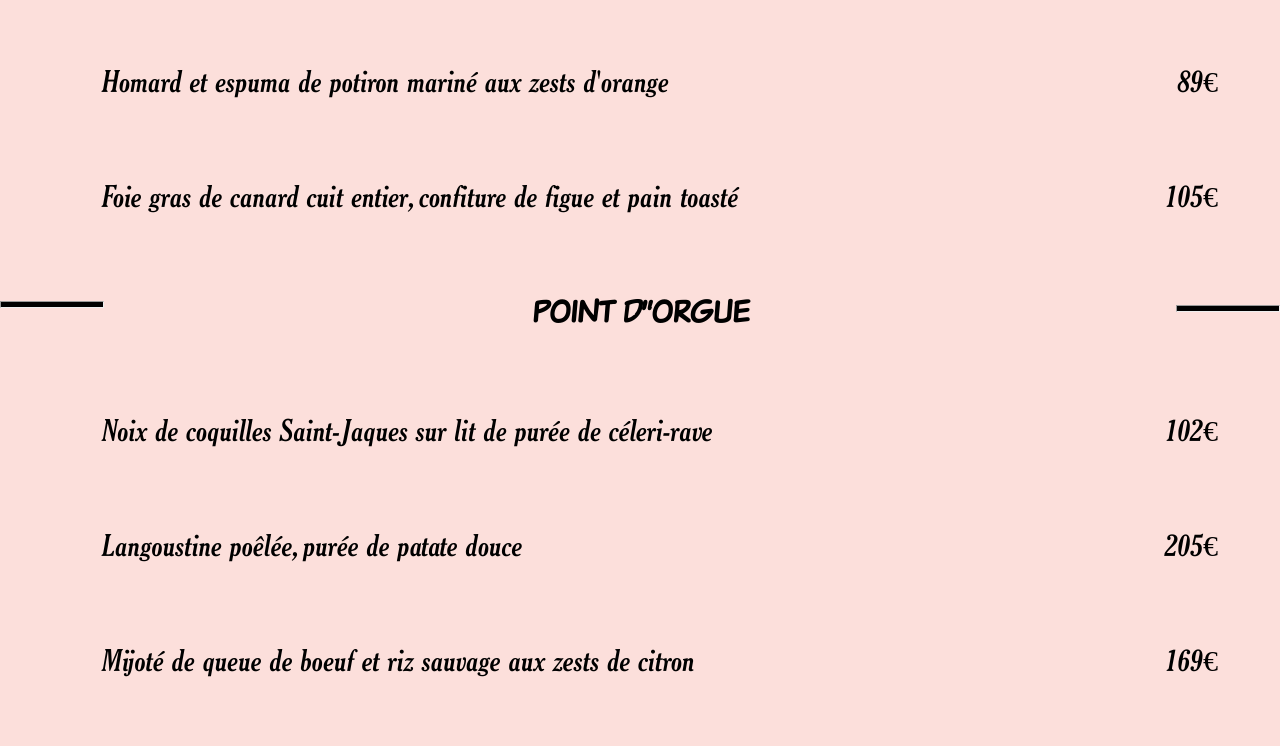
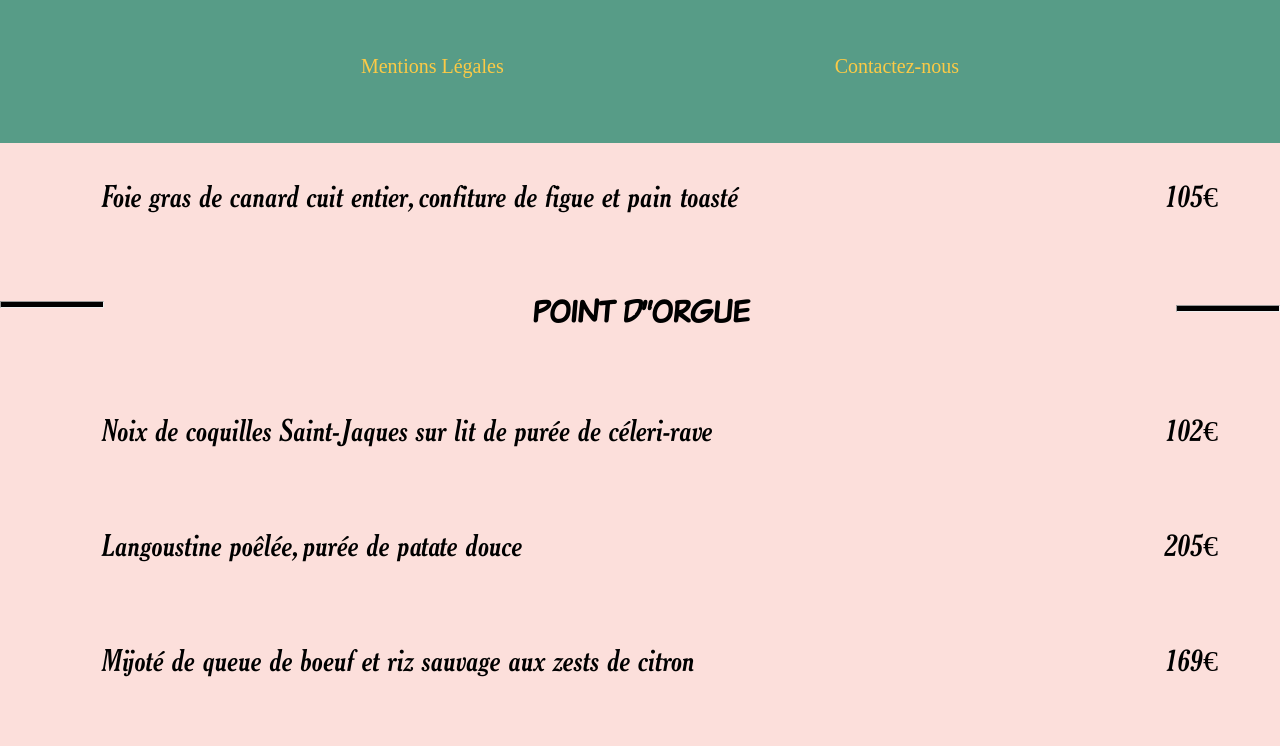
Before and after one commit to jordanlaurent/restaurent.github.io, a website: page Page_restaurents/La_note_enchantée.html in a window 1280 px wide. Shown: the part 657-1403 px from the top of the page. Drawn offline with Linux system fonts and the light colour scheme; a web font is replaced by a local one.

```diff
--- a/sass/1.base/_Form.scss
+++ b/sass/1.base/_Form.scss
@@ -24,7 +24,7 @@
     flex-direction: row;
     justify-content: space-between;
     padding-right: 5%;
-    padding-left: 5%
+    padding-left: 5%;
 }
 .body_carte_display{
     margin-top: 200px;
@@ -69,7 +69,7 @@
 
 footer {
     bottom        : 0;
-    position      : relative;
+    position      : fixed;
     padding-bottom: 15px;
 }
 footer ul a {
--- a/sass/2.mediaqueries/_desktop.scss
+++ b/sass/2.mediaqueries/_desktop.scss
@@ -23,4 +23,4 @@
         margin       : 2%;
         border-radius: 10px;
     }
-    }
+}
```
Also changed, not shown: Page_restaurents/La_note_enchantée.html (+1 -0 lines), css/style.css.
